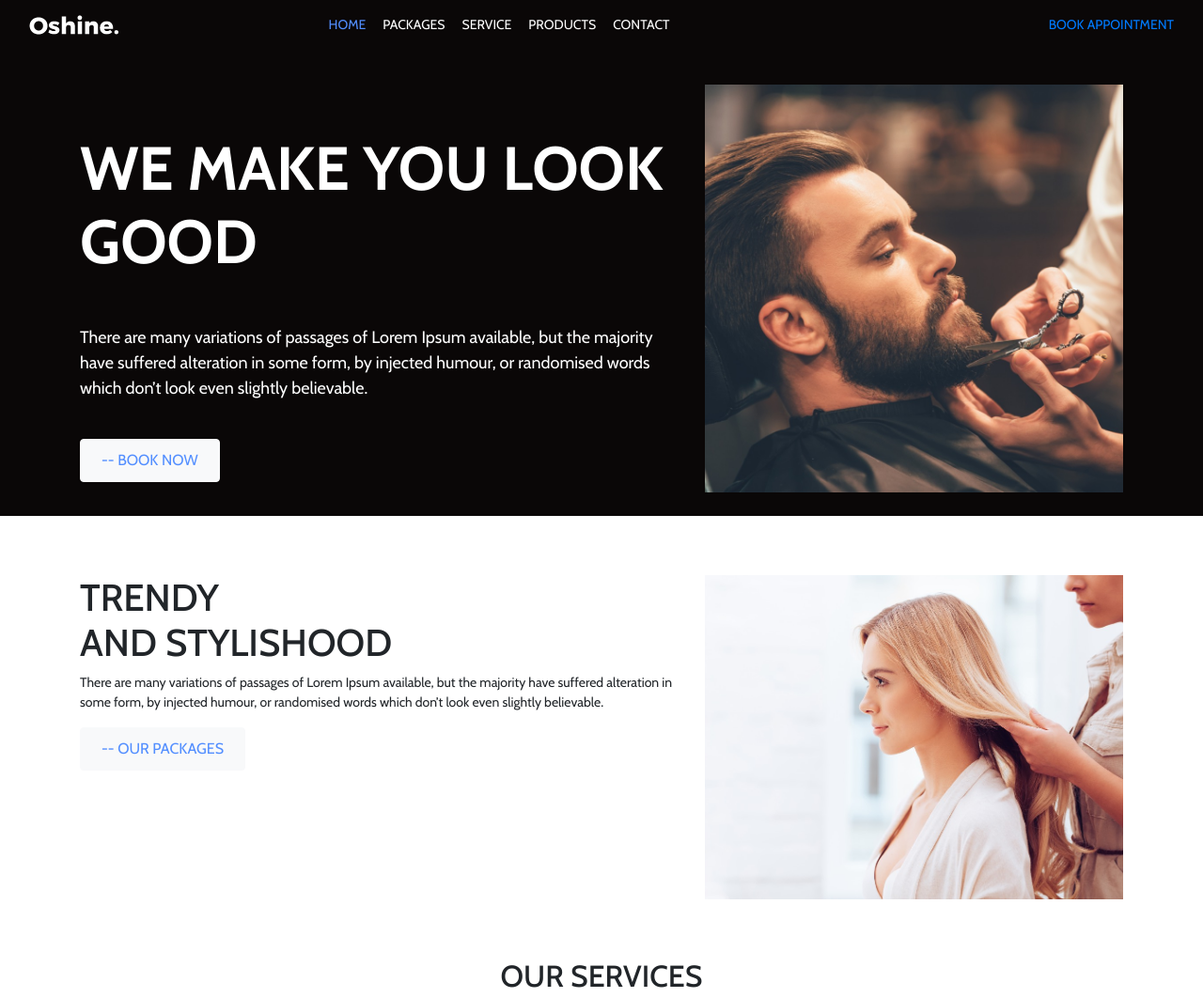
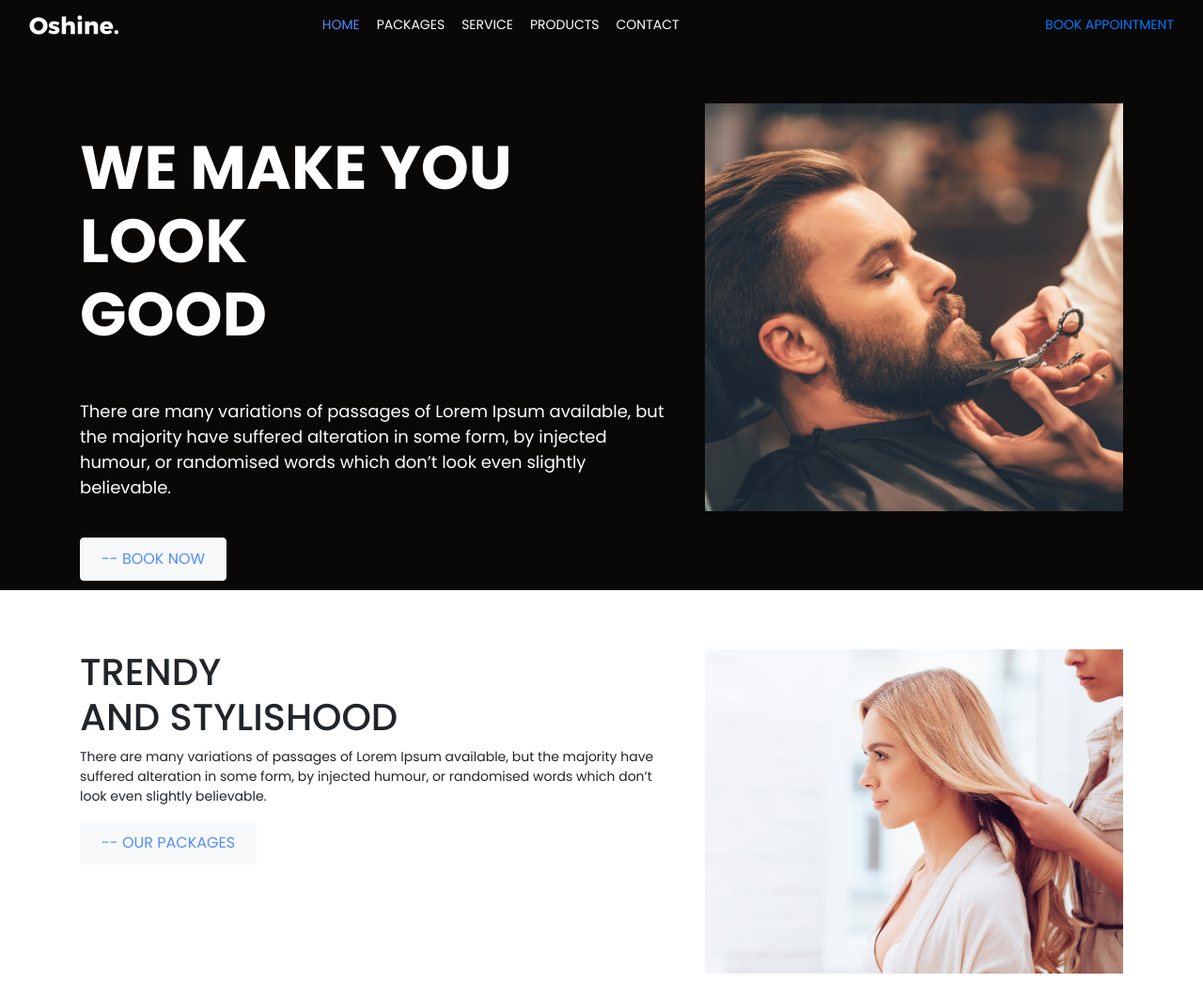
Before and after one commit to magdiellagos10/prueba1, a plain HTML site: page index.html in a window 1280 px wide. Shown: the top 1062 px of the page at 94% size. Drawn offline with nearby package versions, Linux system fonts and the light colour scheme.

Commit message:
Add files via upload

```diff
--- a/css/style.css
+++ b/css/style.css
@@ -1,7 +1,7 @@
-@import url('https://fonts.googleapis.com/css?family=Cabin:400,500,600,700');
+@import url('https://fonts.googleapis.com/css?family=Poppins:400,500,600,700&display=swap');
 
 body{
-	font-family: 'Cabin', sans-serif;
+	font-family: 'Poppins', sans-serif;
 	font-size: 14px;
 	color: #212529;
 }
@@ -52,7 +52,7 @@ header {
 	color: #528EFF;
 }
 #home img{
-margin-top: 80px;
+margin-top: 100px;
 margin-bottom: 15px;
 }
 #home::before{
@@ -77,8 +77,8 @@ top:0;
 #service{
 	text-align: center;
 }
-#testimonial h3{
-
+#testimonial{
+	text-align: center;
 }
 footer{
 	text-align: center;
--- a/index.html
+++ b/index.html
@@ -76,7 +76,7 @@
 		</div>
 	</section>
 
-	<section id="about">
+	<section id="packages">
 		<div class="container">
 			<div class="row">
 				<article class="col-md-7 col-sm-6 col-xs-12">
```
